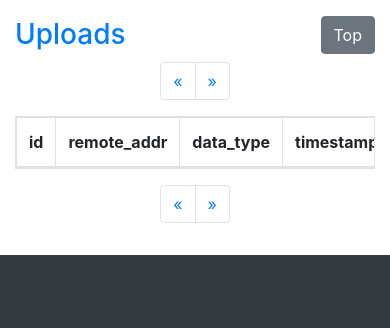
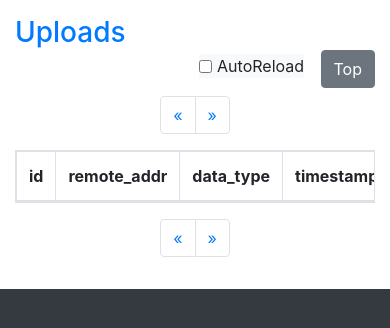
Before and after one commit to BeatCraft/iot-uploader, a FastAPI app: page /tools/uploads in a window 390 px wide. Shown: the top 328 px of the page. Run offline with FastAPI, Linux system fonts and the light colour scheme; lists and menus that the app fills with data are empty.

Commit message:
auto reload

```diff
--- /dev/null
+++ b/static/base.js
@@ -0,0 +1,29 @@
+function showQuery() {
+  $("#query").html(location.search.slice(1).replace("&", ", "));
+}
+
+function stateSwitch() {
+  const params = new URL(location).searchParams;
+  if (params.get("reload") > 0) {
+    $("#reloadSwitch").prop("checked", true);
+  }
+}
+
+function onChangeReloadSwitch() {
+  const params = new URL(location).searchParams;
+
+  if ($("#reloadSwitch").prop("checked")) {
+    params.set("reload", 10);
+  } else {
+    params.delete("reload");
+  }
+
+  location.search = params.toString();
+}
+
+$(function() {
+  showQuery();
+  stateSwitch();
+
+  $("#reloadSwitch").click(onChangeReloadSwitch);
+});
--- a/static/pagination.js
+++ b/static/pagination.js
@@ -88,14 +88,9 @@ function autoReload() {
   }
 }
 
-function showQuery() {
-  $("#query").html(location.search.slice(1).replace("&", ", "));
-}
-
 $(function() {
   let nav = pagination(page, totalPage);
   $(".pagenav").append(nav);
 
   autoReload();
-  showQuery();
 });
--- a/templates/base.html
+++ b/templates/base.html
@@ -15,7 +15,7 @@
 <div class="container pt-3 pb-3 bg-white">
 
   <div class="row d-flex align-items-center mb-2">
-    <div class="col">
+    <div class="col-sm">
       <h3 class="" style="display:inline;">
         <a href="?" class="">
           {{ title }}
@@ -23,7 +23,11 @@
       </h3>
       <span id="query"></span>
     </div>
-    <div class="col text-right">
+    <div class="col-sm text-right">
+      <span class="form-check form-check-inline form-switch bg-light">
+        <input class="form-check-input" type="checkbox" role="switch" id="reloadSwitch">
+        <label class="form-check-label" for="reloadSwitch">AutoReload</label>
+      </span>
       <a href="/tools/" class="btn btn-secondary">Top</a>
     </div>
   </div>
@@ -35,6 +39,7 @@
 
 <script src="https://code.jquery.com/jquery-3.5.1.slim.min.js" integrity="sha384-DfXdz2htPH0lsSSs5nCTpuj/zy4C+OGpamoFVy38MVBnE+IbbVYUew+OrCXaRkfj" crossorigin="anonymous"></script>
 <script src="https://cdn.jsdelivr.net/npm/bootstrap@4.5.3/dist/js/bootstrap.bundle.min.js" integrity="sha384-ho+j7jyWK8fNQe+A12Hb8AhRq26LrZ/JpcUGGOn+Y7RsweNrtN/tE3MoK7ZeZDyx" crossorigin="anonymous"></script>
+<script src="/tools/static/base.js?v={{ js_version }}"></script>
 {% block script_contents %}
 {% endblock %}
 
```
